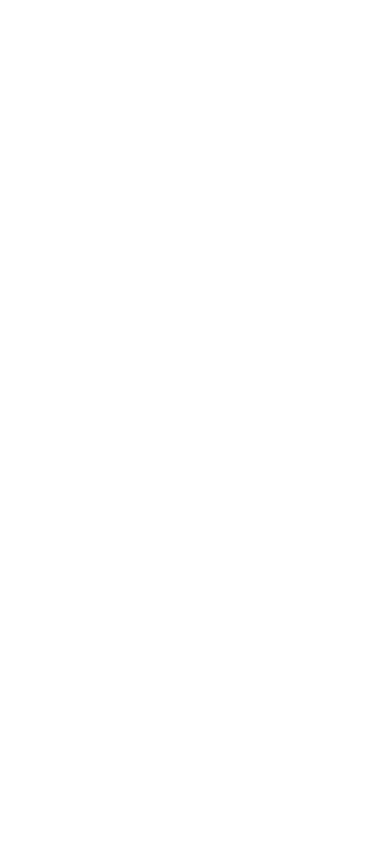
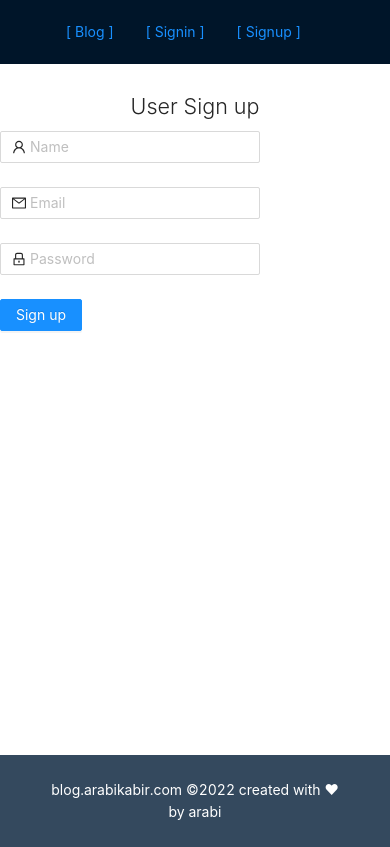
Before and after one commit to arabi-kabir/blog.arabikabir.com, a React (Create React App) app in the folder client/: page /sign-up in a window 390 px wide. Before the commit this address had no page. Built offline with nearby package versions, Linux system fonts and the light colour scheme; no server answers; what validate would draw is missing.

Commit message:
responsive auth 80%

```diff
--- a/client/src/App.js
+++ b/client/src/App.js
@@ -11,6 +11,7 @@
 import Logout from "./components/utils/Logout";
 import MyPost from "./pages/post/MyPost";
 import PostEdit from "./pages/post/PostEdit";
+import Signup from "./pages/auth/Signup";
 
 function App() {
 	return (
@@ -19,6 +20,7 @@
 				<Routes>
 					<Route path="/" element={<BlogIndex />} />
 					<Route path="/sign-in" element={<Signin />} />
+					<Route path="/sign-up" element={<Signup />} />
 					<Route path="/sign-out" element={<Logout />} />
 
 					<Route path="/post/:id" element={<PostView />} />
--- a/client/src/components/layouts/Navigation.jsx
+++ b/client/src/components/layouts/Navigation.jsx
@@ -61,6 +61,12 @@
                     [ Signin ]
                 </Link>
             </Button>
+
+            <Button type='link'>
+                <Link to={'/sign-up'}>
+                    [ Signup ]
+                </Link>
+            </Button>
         </div>
     }
 
--- a/client/src/pages/auth/Signin.jsx
+++ b/client/src/pages/auth/Signin.jsx
@@ -1,7 +1,7 @@
 import React from 'react';
 import Layout from '../../components/layouts/Layout';
 import { LockOutlined, UserOutlined } from '@ant-design/icons';
-import { Button, Checkbox, Form, Input } from 'antd';
+import { Button, Checkbox, Form, Input, Col, Row } from 'antd';
 import { Content } from 'antd/lib/layout/layout';
 import { useState } from 'react';
 import { useNavigate } from 'react-router-dom';
@@ -46,10 +46,14 @@
 
 	return (
 		<Layout>
-			<Content
-				className="site-layout"
-				style={{ display: 'flex', justifyContent: 'center', marginTop: '50px' }}
-			>
+			<div style={{ textAlign: 'center', marginTop: '30px' }}>
+				<h4 style={{ fontWeight: 300 }}>Sign in</h4>
+			</div>
+
+			<div>
+				<Row>
+					<Col sxs={2} sm={2} md={6} lg={8} xl={8}></Col>
+					<Col sxs={20} sm={20} md={12} lg={8} xl={8}>
 				<Form
 					name="normal_login"
 					className="login-form"
@@ -62,7 +66,6 @@
 								message: 'Please input your email!',
 							},
 						]}
-						style={{ width: '500px' }}
 					>
 						<Input
 							prefix={<UserOutlined className="site-form-item-icon" />}
@@ -100,7 +103,10 @@
 						</Button>
 					</Form.Item>
 				</Form>
-			</Content>
+				</Col>
+					<Col sxs={2} sm={2} md={6} lg={8} xl={8}></Col>
+				</Row>
+			</div>
 		</Layout>
 	);
 };
--- a/client/src/pages/auth/Signup.jsx
+++ b/client/src/pages/auth/Signup.jsx
@@ -1,20 +1,19 @@
 import React from 'react';
 import Layout from '../../components/layouts/Layout';
-import { LockOutlined, UserOutlined } from '@ant-design/icons';
-import { Button, Checkbox, Form, Input } from 'antd';
+import { LockOutlined, UserOutlined, MailOutlined } from '@ant-design/icons';
+import { Button, Checkbox, Col, Form, Input, Row } from 'antd';
 import { Content } from 'antd/lib/layout/layout';
 import { useState } from 'react';
 import { useNavigate } from 'react-router-dom';
+import AuthService from '../../services/auth/auth.service';
+import toast from 'react-hot-toast';
 
 
-function Signin() {
-	const onFinish = (values) => {
-		console.log('Received values of form: ', values);
-	};
-
+function Signup() {
 	const [formData, setformData] = useState({
         email: '',
-        password: ''
+        password: '',
+		name: ''
     });
 
     const navigate = useNavigate()
@@ -32,7 +31,7 @@
         e.preventDefault()
 
         try {
-            const res = await AuthService.login(email, password)
+            const res = await AuthService.Signup(email, password)
             if(res) {
                 navigate('/dashboard')
 
@@ -46,22 +45,38 @@
 
 	return (
 		<Layout>
-			<Content
-				className="site-layout"
-				// style={{
-				// 	padding: "0 100px",
-				// 	marginTop: 64
-				// }}
-				style={{ display: 'flex', justifyContent: 'center', marginTop: '50px' }}
-			>
+			<div style={{ textAlign: 'center', marginTop: '30px' }}>
+				<h4 style={{ fontWeight: 300 }}>User Sign up</h4>
+			</div>
+
+			<div>
+				<Row>
+					<Col sxs={2} sm={2} md={6} lg={8} xl={8}></Col>
+					<Col sxs={20} sm={20} md={12} lg={8} xl={8}>
 						<Form
 							name="normal_login"
 							className="login-form"
 							initialValues={{
 								remember: true,
 							}}
-					onFinish={onFinish}
 						>
+							<Form.Item
+								name="name"
+								rules={[
+									{
+										required: true,
+										message: 'Please input your Name!',
+									},
+								]}
+							>
+								<Input
+									prefix={<UserOutlined className="site-form-item-icon" />}
+									type="password"
+									placeholder="Name"
+									autoComplete="new-name"
+								/>
+							</Form.Item>
+
 							<Form.Item
 								name="email"
 								rules={[
@@ -70,9 +85,8 @@
 										message: 'Please input your email!',
 									},
 								]}
-						style={{ width: '500px' }}
 							>
-						<Input prefix={<UserOutlined className="site-form-item-icon" />} placeholder="Email" autoComplete="new-email" style={{ autocomplete:"off" }} />
+								<Input prefix={<MailOutlined className="site-form-item-icon" />} placeholder="Email" autoComplete="new-email" style={{ autocomplete:"off" }} />
 							</Form.Item>
 
 							<Form.Item
@@ -92,15 +106,20 @@
 								/>
 							</Form.Item>
 
+
+
 							<Form.Item>
 								<Button type="primary" htmlType="submit" className="login-form-button">
-							Log in
+									Sign up
 								</Button>
 							</Form.Item>
 						</Form>
-			</Content>
+					</Col>
+					<Col sxs={2} sm={2} md={6} lg={8} xl={8}></Col>
+				</Row>
+			</div>
 		</Layout>
 	);
 };
 
-export default Signin;
+export default Signup;
```
Also changed, not shown: 2 other files (tests, documents, lock files or other folders). Lines whose indentation alone changed are shown as unchanged.
